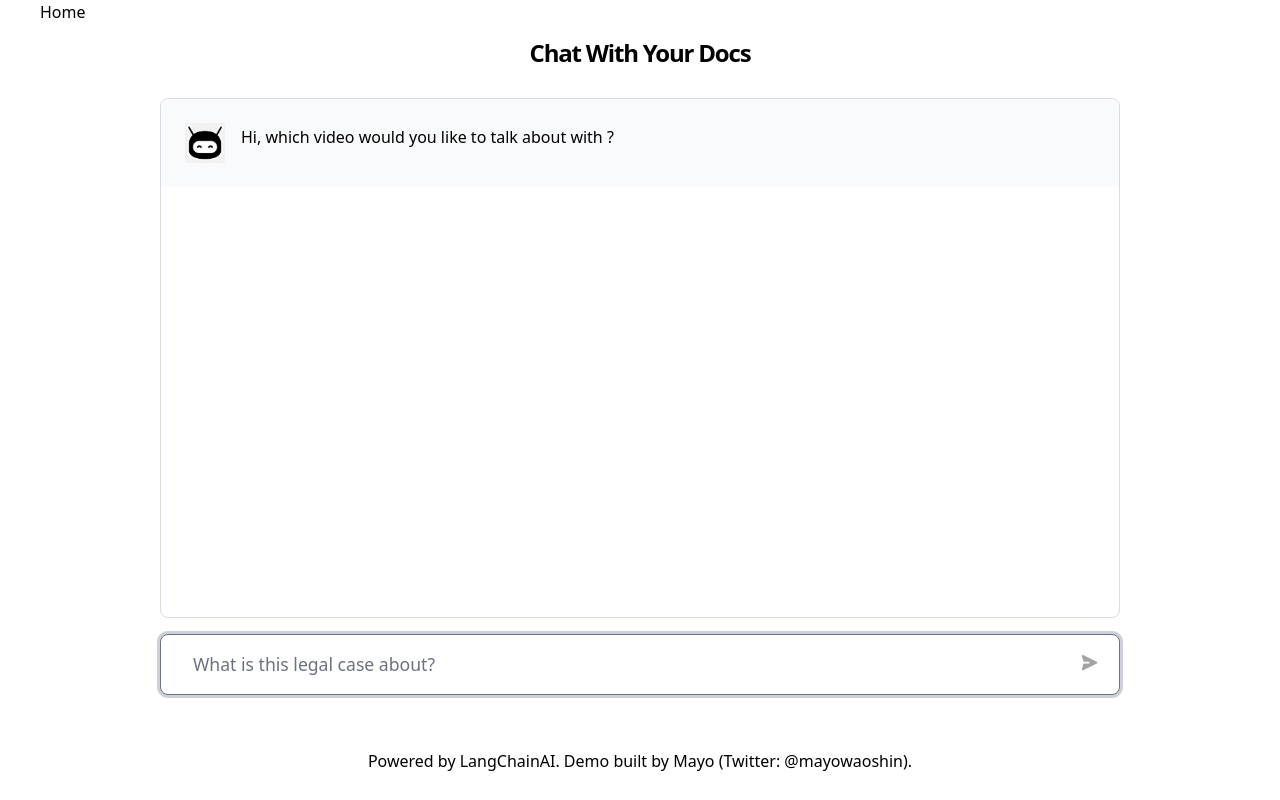
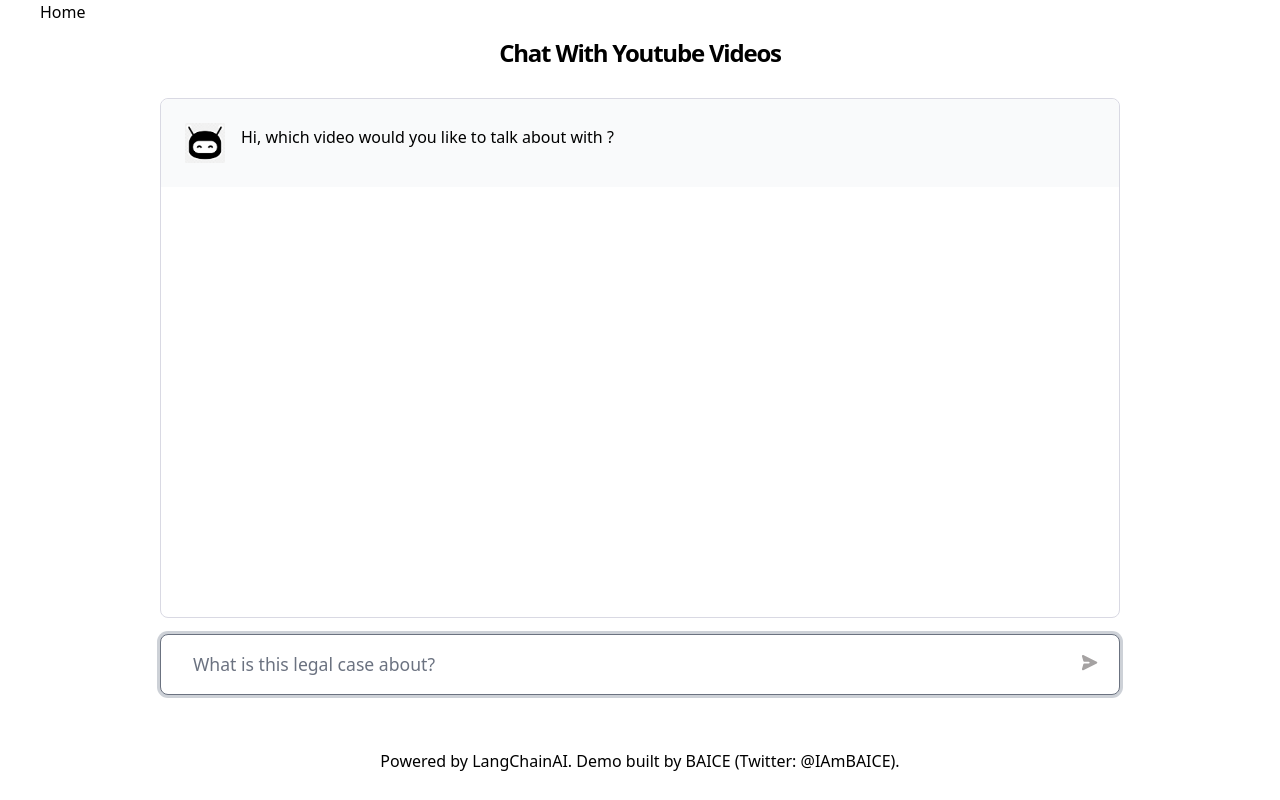
Before and after one commit to libaice/YoutubeGPT, a Next.js app: page / in a window 1280 px wide. Built offline with nearby package versions, Linux system fonts and the light colour scheme.

Commit message:
update page doc

```diff
--- a/pages/index.tsx
+++ b/pages/index.tsx
@@ -125,7 +125,7 @@ export default function Home() {
       <Layout>
         <div className="mx-auto flex flex-col gap-4">
           <h1 className="text-2xl font-bold leading-[1.1] tracking-tighter text-center">
-            Chat With Your Docs
+            Chat With Youtube Videos
           </h1>
           <main className={styles.main}>
             <div className={styles.cloud}>
@@ -261,8 +261,8 @@ export default function Home() {
           </main>
         </div>
         <footer className="m-auto p-4">
-          <a href="https://twitter.com/mayowaoshin">
-            Powered by LangChainAI. Demo built by Mayo (Twitter: @mayowaoshin).
+          <a href="https://twitter.com/IAmBAICE" target='_blank'>
+            Powered by LangChainAI. Demo built by BAICE (Twitter: @IAmBAICE).
           </a>
         </footer>
       </Layout>
```
